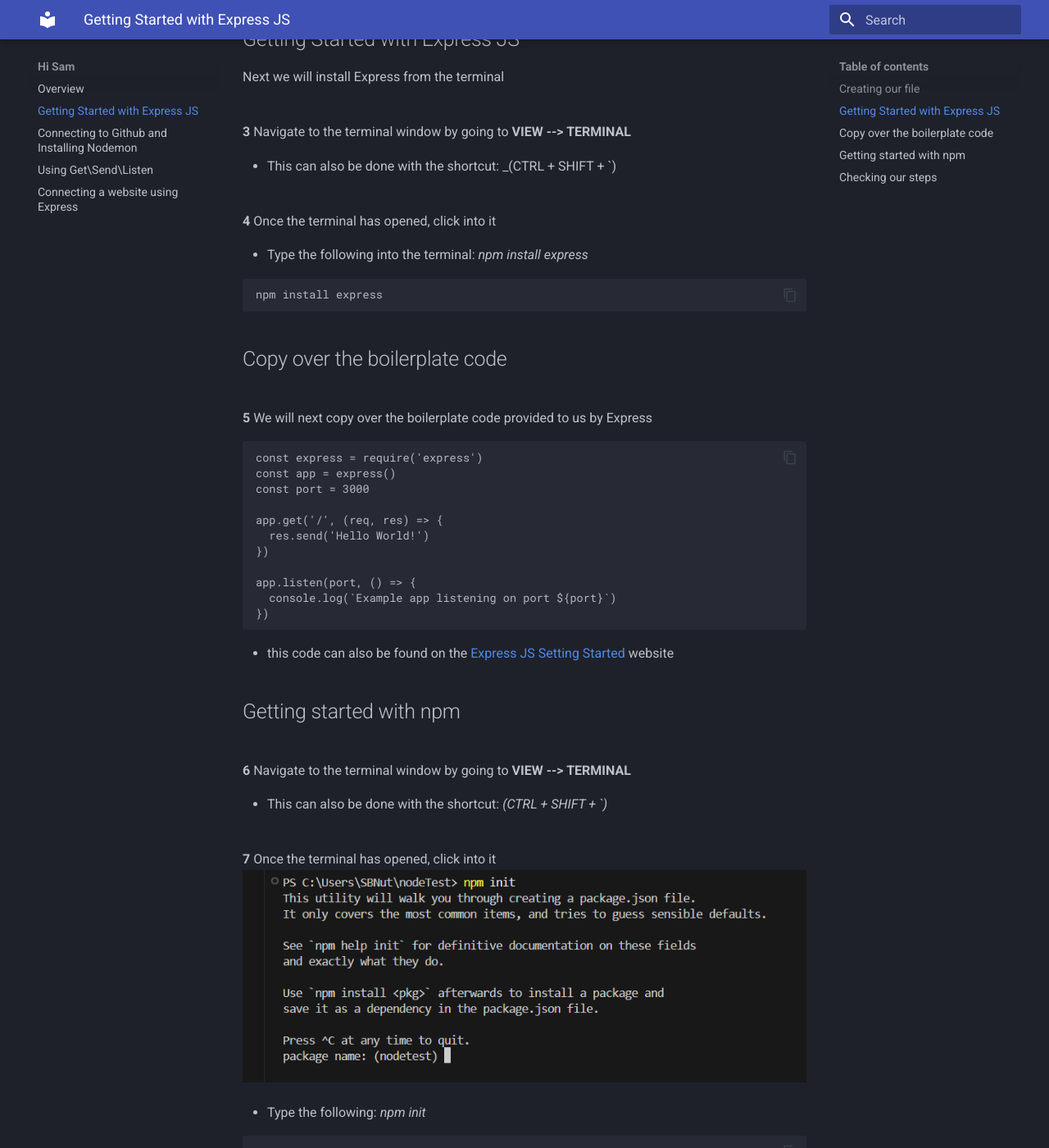
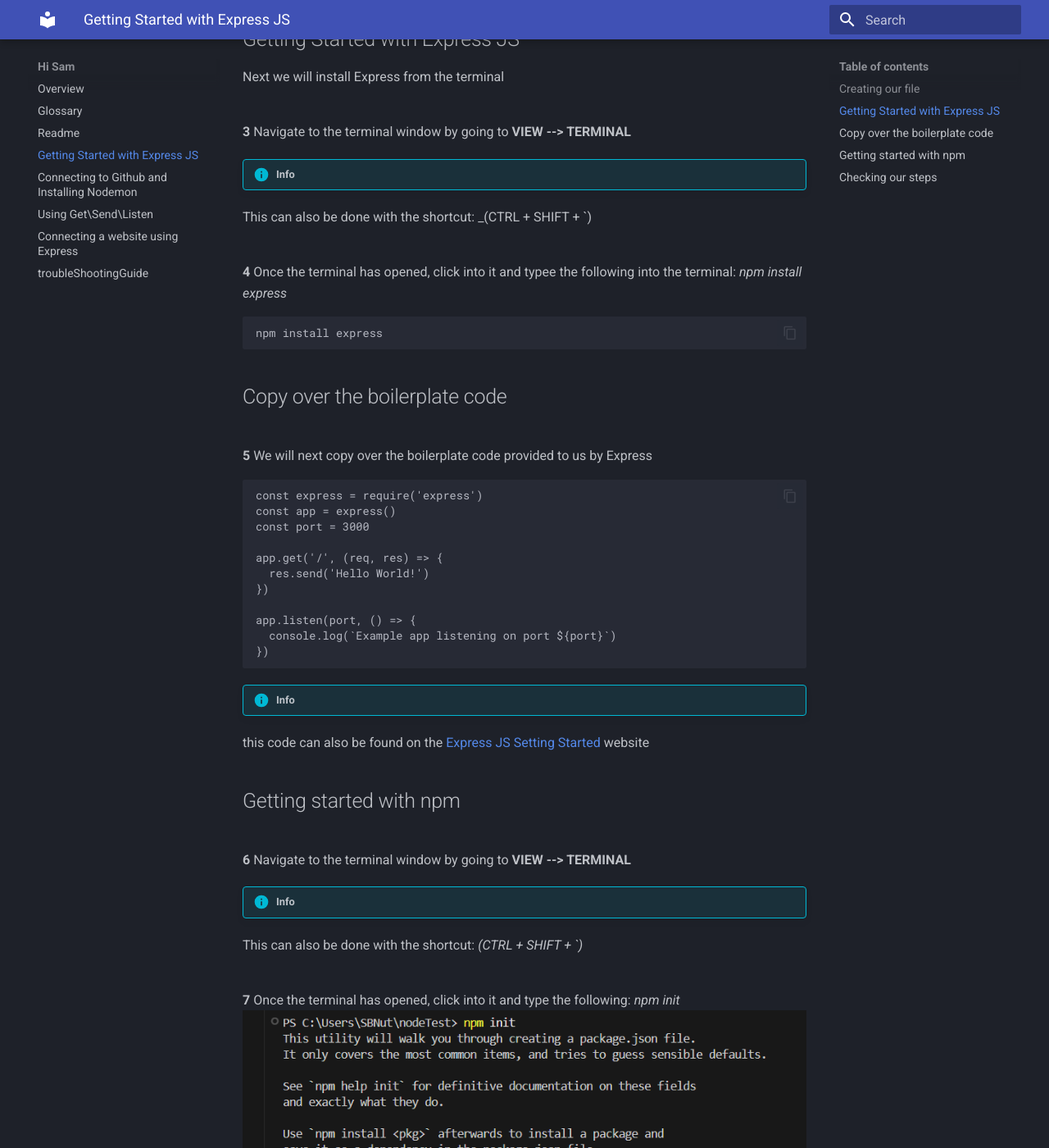
Before and after one commit to NBSutton98/COM-Documentation, an MkDocs documentation site: the page built from docs/task1.md, in a window 1280 px wide and 1400 px high, scrolled down 651 px. Shown: the whole window at 82% size. Built offline with MkDocs 1.6.1 and Material for MkDocs 9.7.7, drawn with Linux system fonts in a browser that asks for light colours.

Commit message:
Adjust Spacing

````diff
--- a/docs/task1.md
+++ b/docs/task1.md
@@ -17,11 +17,11 @@
 
 <br>**3** Navigate to the terminal window by going to **VIEW --> TERMINAL**
 
-- This can also be done with the shortcut: \_(CTRL + SHIFT + `)
+!!! info "Info"
 
-<br>**4** Once the terminal has opened, click into it<br>
+  This can also be done with the shortcut: \_(CTRL + SHIFT + `)
 
-- Type the following into the terminal: _npm install express_
+<br>**4** Once the terminal has opened, click into it and typee the following into the terminal: _npm install express_
 
 ```
 npm install express
@@ -45,24 +45,29 @@
 })
 ```
 
-- this code can also be found on the [Express JS Setting Started](https://expressjs.com/en/starter/installing.html) website
+!!! info "Info"
+
+  this code can also be found on the [Express JS Setting Started](https://expressjs.com/en/starter/installing.html) website
 
 ## Getting started with npm
 
 <br>**6** Navigate to the terminal window by going to **VIEW --> TERMINAL**<br>
 
-- This can also be done with the shortcut: _(CTRL + SHIFT + `)_
+!!! info "Info"
 
-<br>**7** Once the terminal has opened, click into it<br>
+  This can also be done with the shortcut: _(CTRL + SHIFT + `)_
+
+<br>**7** Once the terminal has opened, click into it and type the following: _npm init_<br>
 ![Init](<./Task1/npmINIT(4).png>)
-
-- Type the following: _npm init_
 
 ```
 npm init
 ```
 
-- After we have typed **npm init**, we will be asked to enter details about our file
+!!! info "Info"
+
+  After we have typed **npm init**, we will be asked to enter details about our file
+
 <br>**8** Continuously press _ENTER_ until all done
 
 ## Checking our steps
````
Also changed, not shown: other parts of docs/task1.md (+2 -2 lines), docs/glossary.md (added), docs/readme.md (added), docs/troubleShootingGuide.md (added).
